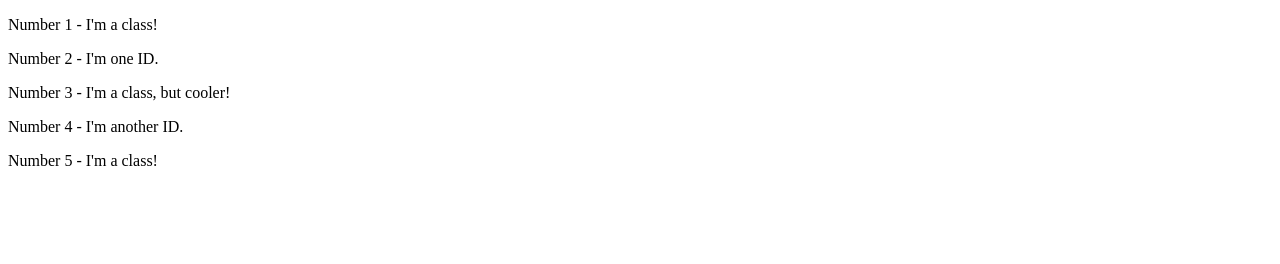
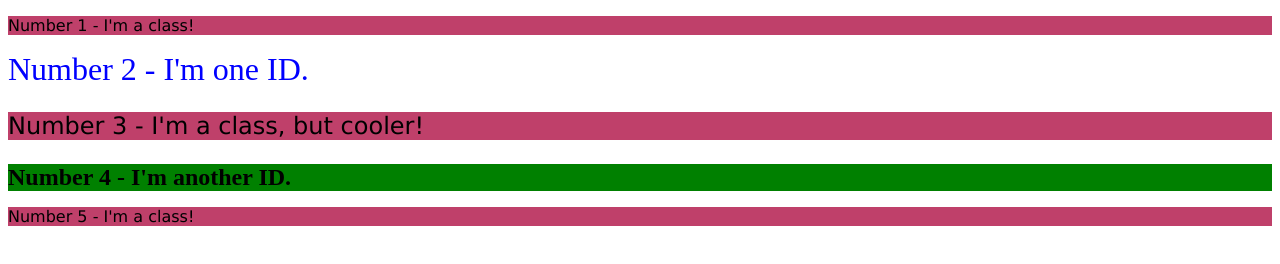
Before and after one commit to gamemaster2b/css-exercises, a plain HTML site: page foundations/02-class-id-selectors/index.html in a window 1280 px wide. Drawn offline with Linux system fonts and the light colour scheme.

Commit message:
Finished 02-class-id-selectors

```diff
--- a/foundations/02-class-id-selectors/index.html
+++ b/foundations/02-class-id-selectors/index.html
@@ -8,10 +8,10 @@
     <link rel="stylesheet" href="style.css">
   </head>
   <body>
-    <p>Number 1 - I'm a class!</p>
-    <div>Number 2 - I'm one ID.</div>
-    <p>Number 3 - I'm a class, but cooler!</p>
-    <div>Number 4 - I'm another ID.</div>
-    <p>Number 5 - I'm a class!</p>
+    <p class="odd">Number 1 - I'm a class!</p>
+    <div id="numberTwo">Number 2 - I'm one ID.</div>
+    <p class="odd cool">Number 3 - I'm a class, but cooler!</p>
+    <div id="numberFour">Number 4 - I'm another ID.</div>
+    <p class="odd">Number 5 - I'm a class!</p>
   </body>
 </html>
--- a/foundations/02-class-id-selectors/style.css
+++ b/foundations/02-class-id-selectors/style.css
@@ -0,0 +1,16 @@
+.odd {
+    background-color: hsla( 340, 50%, 50%, 1.0);
+    font-family: Verdana, "DejaVu Sans", sans-serif;
+}
+#numberTwo {
+    font-size: 32px;
+    color: blue;
+}
+.cool {
+    font-size: 24px;
+}
+#numberFour {
+    background-color: green;
+    font-size: 24px;
+    font-weight: bold;
+}
```
